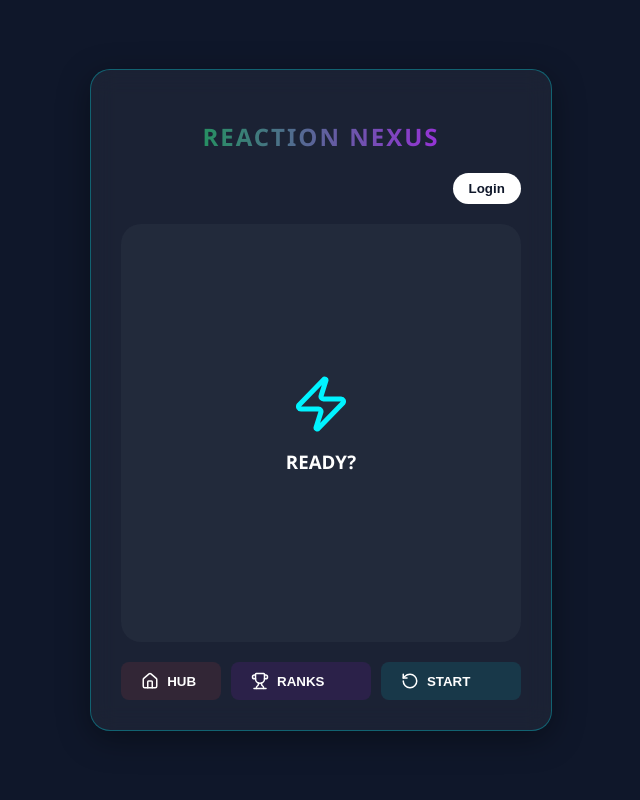
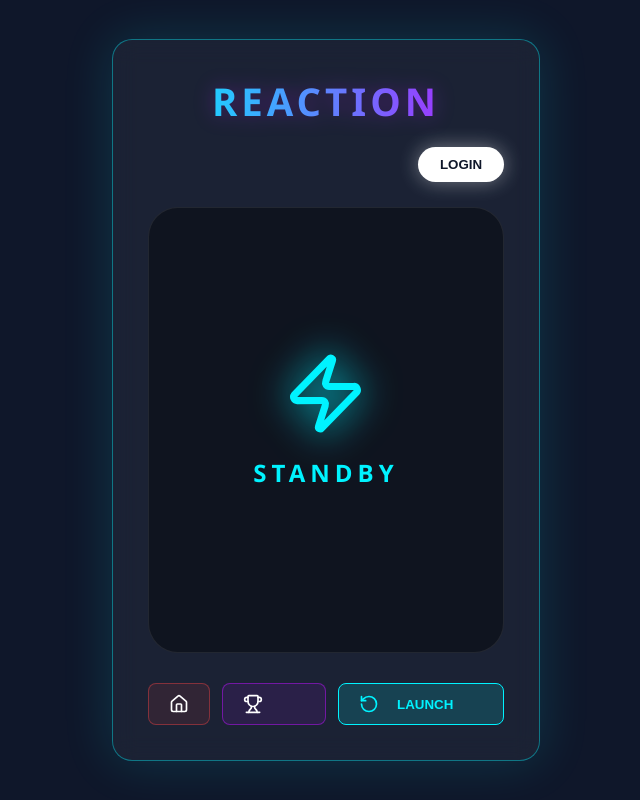
Before and after one commit to TanmayNileshShinde/react-nexus, a React (Vite) app: page /reaction in a window 1280 px wide. Shown: the whole page, without its empty margins (350-990 px from the left). Built offline with nearby package versions, Linux system fonts and the light colour scheme.

Commit message:
Updated Reaction Game

```diff
--- a/src/pages/ReactionGame.jsx
+++ b/src/pages/ReactionGame.jsx
@@ -11,7 +11,7 @@ import { doc, setDoc, getDoc, updateDoc, increment, collection, query, orderBy,
 
 const ReactionGame = () => {
   const [user, setUser] = useState(null);
-  const [view, setView] = useState('game'); // 'game' or 'leaderboard'
+  const [view, setView] = useState('game');
   const [bestTime, setBestTime] = useState(null);
   const [gameState, setGameState] = useState('idle');
   const [lights, setLights] = useState(0);
@@ -20,28 +20,22 @@ const ReactionGame = () => {
   const [leaderboard, setLeaderboard] = useState([]);
   const timerRef = useRef(null);
 
-  // --- 1. AUTHENTICATION ---
+  // --- AUTH ---
   const handleLogin = async () => {
     try {
       const result = await signInWithPopup(auth, googleProvider);
       setUser(result.user);
       const userRef = doc(db, "users", result.user.uid);
       const docSnap = await getDoc(userRef);
-
       if (!docSnap.exists()) {
-        await setDoc(userRef, {
-          displayName: result.user.displayName,
-          photoURL: result.user.photoURL,
-          best_reaction: null,
-          total_xp: 0
-        }, { merge: true });
+        await setDoc(userRef, { displayName: result.user.displayName, photoURL: result.user.photoURL, best_reaction: null, total_xp: 0 }, { merge: true });
       } else {
         setBestTime(docSnap.data().best_reaction);
       }
     } catch (error) { console.error("Login failed", error); }
   };
 
-  // --- 2. GAME LOGIC ---
+  // --- GAME LOGIC ---
   const startSequence = () => {
     setView('game');
     setGameState('counting');
@@ -94,85 +88,150 @@ const ReactionGame = () => {
     }
   };
 
+  // --- UI COMPONENTS ---
   const Light = ({ active }) => (
     <div style={{
       width: '60px', height: '60px', borderRadius: '50%',
-      backgroundColor: active ? '#ff0055' : 'rgba(255, 255, 255, 0.05)',
-      boxShadow: active ? '0 0 30px #ff0055' : 'inset 0 0 10px rgba(0,0,0,0.5)',
+      backgroundColor: active ? '#ff0055' : 'rgba(255, 255, 255, 0.03)',
+      boxShadow: active ? '0 0 25px #ff0055, 0 0 50px #ff0055' : 'inset 0 0 10px rgba(0,0,0,0.8)',
       border: active ? '2px solid #ff88aa' : '1px solid rgba(255, 255, 255, 0.1)',
+      transition: 'all 0.1s ease'
     }} />
   );
 
   return (
     <div className="glass-panel" style={{
-        width: '100%', maxWidth: '500px', minHeight: '600px',
-        padding: '30px', position: 'relative', display: 'flex', flexDirection: 'column',
-        border: '1px solid rgba(0, 243, 255, 0.3)'
+        width: '100%', maxWidth: '500px', minHeight: '650px',
+        padding: '35px', position: 'relative', display: 'flex', flexDirection: 'column',
+        border: '1px solid rgba(0, 243, 255, 0.4)',
+        boxShadow: '0 0 50px rgba(0, 243, 255, 0.15)'
     }}>
 
-      <h2 style={{ textAlign: 'center', background: 'linear-gradient(to right, #00af3a, #bc13fe)', WebkitBackgroundClip: 'text', color: 'transparent', textTransform: 'uppercase', letterSpacing: '2px' }}>REACTION NEXUS</h2>
+      {/* TITLE SECTION */}
+      <h2 style={{
+          textAlign: 'center',
+          fontSize: '2.4rem',
+          fontWeight: '950',
+          background: 'linear-gradient(to right, #00f3ff, #bc13fe)',
+          WebkitBackgroundClip: 'text',
+          color: 'transparent',
+          textTransform: 'uppercase',
+          letterSpacing: '4px',
+          margin: '0 0 20px 0',
+          filter: 'drop-shadow(0 0 10px rgba(188, 19, 254, 0.3))'
+      }}>REACTION</h2>
 
-      <div style={{ display: 'flex', justifyContent: 'flex-end', marginBottom: '20px' }}>
+      {/* USER PROFILE PILL */}
+      <div style={{ display: 'flex', justifyContent: 'flex-end', marginBottom: '25px' }}>
         {!user ? (
-          <button onClick={handleLogin} style={{ background: 'white', color: '#0f172a', border: 'none', padding: '8px 16px', borderRadius: '20px', fontWeight: '800', cursor: 'pointer' }}>Login</button>
+          <button onClick={handleLogin} style={{
+            background: 'white', color: '#0f172a', border: 'none', padding: '10px 22px',
+            borderRadius: '25px', fontWeight: '900', cursor: 'pointer',
+            boxShadow: '0 0 20px rgba(255,255,255,0.4)'
+          }}>LOGIN</button>
         ) : (
-          <div style={{ background: 'rgba(255, 255, 255, 0.07)', padding: '5px 15px', borderRadius: '30px', border: '1px solid #bc13fe', display: 'flex', alignItems: 'center', gap: '10px' }}>
+          <div style={{
+              background: 'rgba(15, 23, 42, 0.6)', padding: '8px 20px', borderRadius: '40px',
+              border: '1px solid #bc13fe', display: 'flex', alignItems: 'center', gap: '15px',
+              boxShadow: '0 0 15px rgba(188, 19, 254, 0.2)'
+          }}>
              <div style={{ textAlign: 'right' }}>
-                <div style={{ fontSize: '0.8rem', fontWeight: 'bold' }}>{user.displayName}</div>
-                <div style={{ fontSize: '0.7rem', color: '#00af3a' }}>BEST: {bestTime ? `${bestTime}ms` : '---'}</div>
+                <div style={{ fontSize: '0.85rem', fontWeight: 'bold', color: 'white' }}>{user.displayName}</div>
+                <div style={{ fontSize: '0.75rem', color: '#00f3ff', fontWeight: '800' }}>{bestTime ? `${bestTime}MS` : '---'}</div>
              </div>
-             <img src={user.photoURL} alt="User" referrerPolicy="no-referrer" style={{ width: 32, height: 32, borderRadius: '50%' }}/>
+             <img src={user.photoURL} alt="User" referrerPolicy="no-referrer" style={{ width: 38, height: 38, borderRadius: '50%', border: '2px solid #00f3ff' }}/>
           </div>
         )}
       </div>
 
-      <div onClick={handleReaction} style={{ flex: 1, background: 'rgba(255, 255, 255, 0.03)', borderRadius: '20px', display: 'flex', flexDirection: 'column', alignItems: 'center', justifyContent: 'center', cursor: 'pointer' }}>
+      {/* MAIN GAME CONSOLE */}
+      <div onClick={handleReaction} style={{
+          flex: 1,
+          background: 'rgba(0, 0, 0, 0.4)',
+          borderRadius: '30px',
+          display: 'flex',
+          flexDirection: 'column',
+          alignItems: 'center',
+          justifyContent: 'center',
+          cursor: 'pointer',
+          border: '1px solid rgba(255, 255, 255, 0.08)',
+          position: 'relative',
+          overflow: 'hidden'
+      }}>
         {view === 'game' ? (
           <>
             {gameState === 'idle' && (
-              <div style={{ textAlign: 'center' }}>
-                <Zap size={60} color="#00f3ff" />
-                <h3 style={{ marginTop: '10px' }}>READY?</h3>
+              <div style={{ textAlign: 'center', animation: 'pulse 2s infinite' }}>
+                <Zap size={85} color="#00f3ff" style={{ filter: 'drop-shadow(0 0 20px #00f3ff)' }} />
+                <h2 style={{ color: '#00f3ff', letterSpacing: '5px', marginTop: '15px' }}>STANDBY</h2>
               </div>
             )}
             {(gameState === 'counting' || gameState === 'ready' || gameState === 'foul') && (
-              <div style={{ display: 'flex', gap: '10px' }}>
+              <div style={{ display: 'flex', gap: '12px' }}>
                 {[1,2,3,4,5].map(i => <Light key={i} active={lights >= i} />)}
               </div>
             )}
-            {gameState === 'ready' && <h1 style={{ color: '#00ff88', textShadow: '0 0 20px #00ff88' }}>GO!</h1>}
-            {gameState === 'foul' && <h2 style={{ color: '#ff4444' }}>JUMP START!</h2>}
+            {gameState === 'ready' && (
+                <h1 style={{ color: '#00ff88', fontSize: '5rem', fontWeight: '950', textShadow: '0 0 40px #00ff88' }}>GO!</h1>
+            )}
+            {gameState === 'foul' && (
+                <div style={{ textAlign: 'center' }}>
+                    <AlertCircle size={70} color="#ff4444" style={{ filter: 'drop-shadow(0 0 15px #ff4444)' }} />
+                    <h2 style={{ color: '#ff4444', letterSpacing: '2px' }}>FALSE START</h2>
+                </div>
+            )}
             {gameState === 'result' && (
               <div style={{ textAlign: 'center' }}>
-                <div style={{ fontSize: '1rem', opacity: 0.5 }}>TIME</div>
-                <div style={{ fontSize: '4.5rem', fontWeight: '900', color: resultTime < 300 ? '#00ff88' : 'white' }}>{resultTime}ms</div>
+                <div style={{ fontSize: '1.2rem', opacity: 0.5, letterSpacing: '3px' }}>REACTION</div>
+                <div style={{
+                    fontSize: '6rem',
+                    fontWeight: '1000',
+                    color: resultTime < 300 ? '#00ff88' : 'white',
+                    textShadow: resultTime < 300 ? '0 0 50px rgba(0,255,136,0.5)' : 'none'
+                }}>{resultTime}<span style={{ fontSize: '2rem' }}>ms</span></div>
               </div>
             )}
           </>
         ) : (
-          <div style={{ width: '100%', padding: '10px', overflowY: 'auto' }}>
-            <h3 style={{ color: '#ffcc00', textAlign: 'center' }}>TOP REFLEXES</h3>
+          /* LEADERBOARD UI */
+          <div style={{ width: '100%', padding: '20px', height: '100%', overflowY: 'auto' }}>
+            <h3 style={{ color: '#ffcc00', textAlign: 'center', letterSpacing: '3px', marginBottom: '20px' }}>HALL OF FAME</h3>
             {leaderboard.map((u, i) => (
-              <div key={i} style={{ display: 'flex', justifyContent: 'space-between', padding: '10px', background: 'rgba(255,255,255,0.05)', marginBottom: '5px', borderRadius: '8px' }}>
-                <span>#{i+1} {u.displayName}</span>
-                <span style={{ color: '#00f3ff' }}>{u.best_reaction}ms</span>
+              <div key={i} style={{
+                  display: 'flex', justifyContent: 'space-between', padding: '15px',
+                  background: 'rgba(255,255,255,0.04)', marginBottom: '8px', borderRadius: '15px',
+                  border: '1px solid rgba(255,255,255,0.05)'
+              }}>
+                <span style={{ fontWeight: '800' }}><span style={{ color: '#ffcc00' }}>#{i+1}</span> {u.displayName}</span>
+                <span style={{ color: '#00f3ff', fontWeight: '900' }}>{u.best_reaction}ms</span>
               </div>
             ))}
           </div>
         )}
       </div>
 
-      <div style={{ display: 'flex', gap: '10px', marginTop: '20px' }}>
+      {/* BOTTOM CONTROL BAR */}
+      <div style={{ display: 'flex', gap: '12px', marginTop: '30px' }}>
         <Link to="/" style={{ flex: 1, textDecoration: 'none' }}>
-            <button className={styles.button} style={{ width: '100%', background: 'rgba(255, 68, 68, 0.1)' }}><Home size={18}/> HUB</button>
+            <button className={styles.button} style={{ width: '100%', background: 'rgba(255, 68, 68, 0.1)', border: '1px solid rgba(255, 68, 68, 0.4)' }}>
+                <Home size={20}/>
+            </button>
         </Link>
-        <button className={styles.button} onClick={fetchLeaderboard} style={{ flex: 1, background: 'rgba(188, 19, 254, 0.1)' }}>
-            {view === 'game' ? <><Trophy size={18}/> RANKS</> : <><ArrowLeft size={18}/> BACK</>}
+
+        <button className={styles.button} onClick={fetchLeaderboard} style={{
+            flex: 1, background: 'rgba(188, 19, 254, 0.1)', border: '1px solid rgba(188, 19, 254, 0.5)'
+        }}>
+            {view === 'game' ? <><Trophy size={20}/></> : <><ArrowLeft size={20}/></>}
         </button>
-        <button className={styles.button} onClick={startSequence} style={{ flex: 1, background: 'rgba(0, 243, 255, 0.1)' }}>
-            <RotateCcw size={18}/> {gameState === 'idle' ? 'START' : 'RE-RUN'}
+
+        <button className={styles.button} onClick={startSequence} style={{
+            flex: 2, background: 'rgba(0, 243, 255, 0.15)', border: '1px solid #00f3ff', color: '#00f3ff', fontWeight: '900'
+        }}>
+            <RotateCcw size={20} style={{ marginRight: '10px' }}/>
+            {gameState === 'idle' ? 'LAUNCH' : 'RE-RUN'}
         </button>
       </div>
+
     </div>
   );
 };
```
